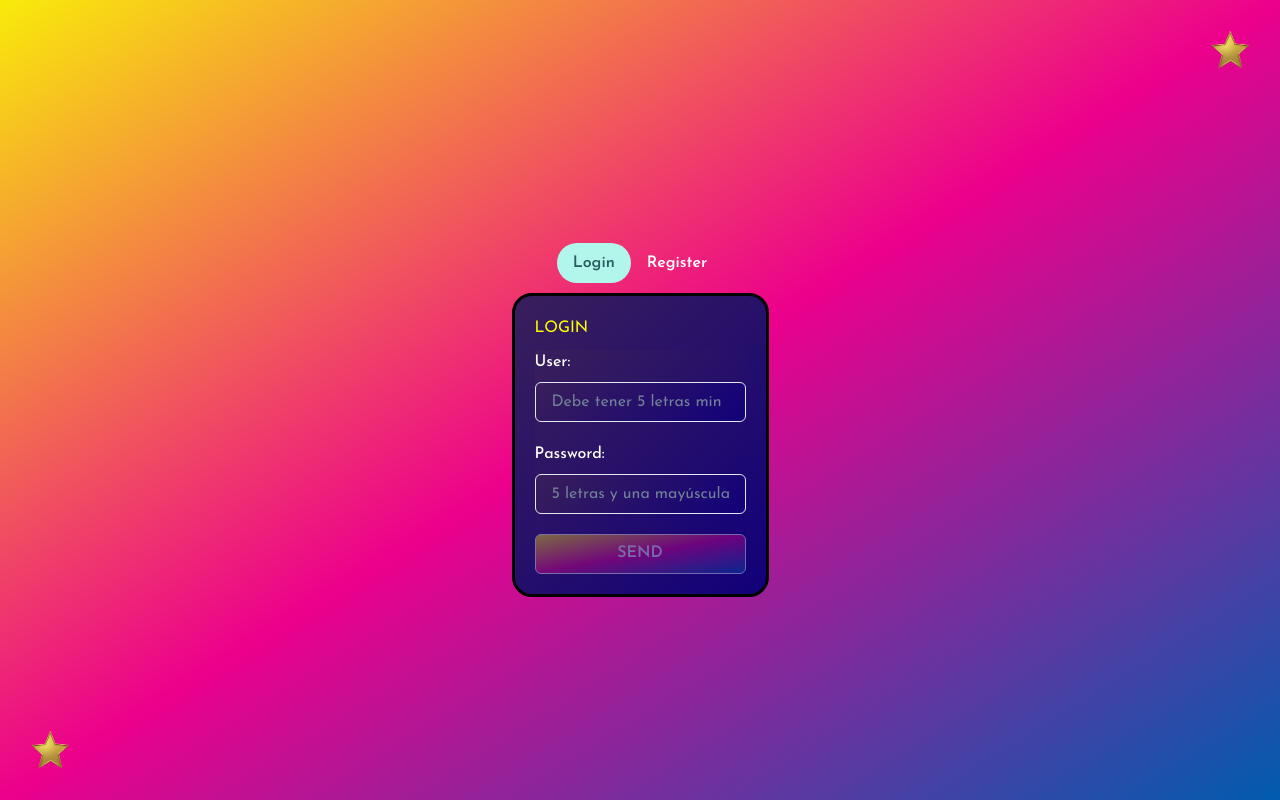
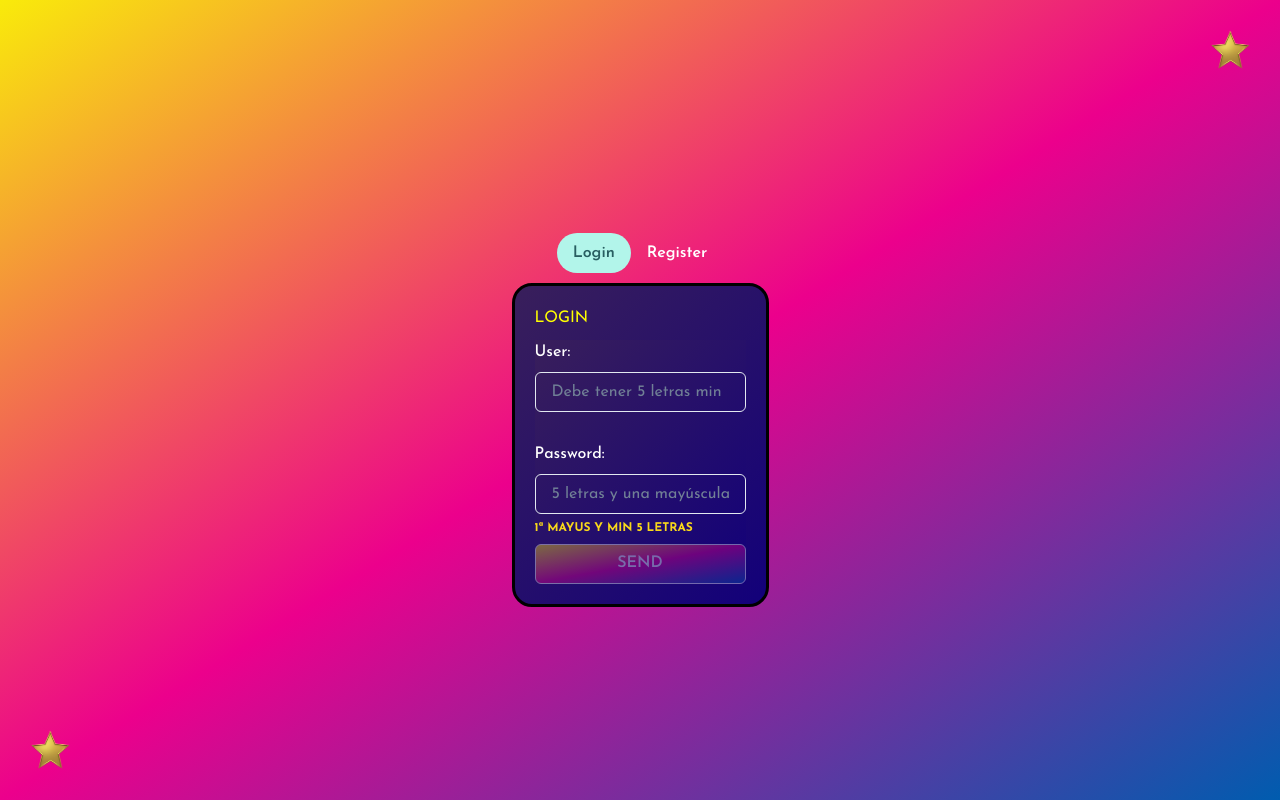
Before and after one commit to nsr2020/Project13_Front, a React (Vite) app: page / in a window 1280 px wide. Both pictures are taken after a click on the button "START". Built offline with nearby package versions, Linux system fonts and the light colour scheme.

Commit message:
change in login

```diff
--- a/src/components/StarPage/Forms/Login.jsx
+++ b/src/components/StarPage/Forms/Login.jsx
@@ -1,67 +1,74 @@
-import { Button, FormControl, FormLabel, Input, Stack, useToast } from '@chakra-ui/react';
-import {  useRef  } from "react";
+import { Button, FormControl, FormLabel, Input, Stack, useToast, Box, Text } from '@chakra-ui/react';
+import { useRef } from "react";
 import { useNavigate } from 'react-router';
 import { handleSubmitLogin } from '../../../reducer/StartPageReducer/startPage.action';
 
-
-
-const Login = ({dispatch, isLoadingLogin, isButtonDisabledLogin }) => {
+const Login = ({ dispatch, isLoadingLogin, isButtonDisabledLogin }) => {
     const toast = useToast();
     const navigate = useNavigate();
     const userNameRef = useRef(null);
     const passwordRef = useRef(null);
+
+    const handleChangeInputLogin = () => {
         const userName = userNameRef?.current?.value || "";
         const password = passwordRef?.current?.value || "";
         const isValidPassword = /^(?=.*[A-Z]).{5,}$/.test(password);
-
-    const handleChangeInputLogin = () => {
 
         if (userName.length >= 5 && isValidPassword) {
             dispatch({ type: "IS_LOGIN_BUTTON", payload: false });
         } else {
             dispatch({ type: "IS_LOGIN_BUTTON", payload: true });
-
         }
     };
+
     return (
         <>
             <Stack border='3px solid black' width="100%"
                 padding='var(--nsr-padding2)'
                 borderRadius='var(--nsr-bradius2)' gap="var(--nsr-gap1)"
-             background="linear-gradient(135deg, var(--nsr-color19), var(--nsr-color20))">
+                background="linear-gradient(135deg, var(--nsr-color19), var(--nsr-color20))"
+                pos="relative"
+            >
                 <h2 style={{ color: "var(--nsr-color2)" }}>LOGIN</h2>
                 <FormControl display="flex" flexDir="column" align="center"
                     background="linear-gradient(135deg, var(--nsr-color19), var(--nsr-color20))"
-             color="var(--nsr-color1)">
+                    color="var(--nsr-color1)" pos="relative">
+
                     <FormLabel htmlFor="userName">User: </FormLabel>
+                    <Box position="relative" width="100%">
                         <Input id="userName" type="text" placeholder='Debe tener 5 letras min'
-                 isRequired ref={userNameRef} onChange={handleChangeInputLogin}/>
-                 {(userName.length < 5 && userName !== "") && (
-                     <p style={{ color: "var(--nsr-color3)", fontWeight: "bold",
-                        marginTop:"var(--nsr-margin1)", fontSize:"11px" }}>Min 5 letras....</p>
-                 ) }
+                            isRequired ref={userNameRef} onChange={handleChangeInputLogin} />
+                        {(userNameRef?.current?.value.length < 5 && userNameRef?.current?.value !== "") && (
+                            <Text color="var(--nsr-color3)" fontWeight="bold"
+                                fontSize="11px" position="absolute" top="45px" left="0">
+                                MIN 5 LETRAS
+                            </Text>
+                        )}
+                    </Box>
 
-                 <FormLabel htmlFor="password" marginTop="var(--nsr-margin2)">Password: </FormLabel>
+                    <FormLabel htmlFor="password" marginTop="var(--nsr-margin3)">Password: </FormLabel>
+                    <Box position="relative" width="100%">
                         <Input id="password" type="password" placeholder='5 letras y una mayúscula' pattern="^(?=.*[A-Z]).{5,}$"
                             isRequired ref={passwordRef}
-                     onChange={()=>{
-                        handleChangeInputLogin()
-                        }} />
-                    {((!isValidPassword && password !== "")) && (
-                    <p style={{ color: "var(--nsr-color3)", fontWeight: "bold", fontSize: "12px", marginTop: "var(--nsr-margin1)" }}>
-                       1ª mayúscula y min 5 letras...
-                    </p>
+                            onChange={handleChangeInputLogin} />
+                        {((!(/^(?=.*[A-Z]).{5,}$/.test(passwordRef?.current?.value)) && passwordRef?.current?.value !== "")) && (
+                            <Text color="var(--nsr-color3)" fontWeight="bold" fontSize="12px"
+                                position="absolute" top="45px" left="0">
+                                1ª MAYUS Y MIN 5 LETRAS
+                            </Text>
                         )}
+                    </Box>
+
                     <Button
                         bgGradient="linear(to-br, #f9eb0a, #ec008c, #005caf)"
-                     marginTop="var(--nsr-margin2)"
+                        marginTop="var(--nsr-margin3)"
                         color="var(--nsr-color1)"
                         _hover={{
                             transform: "scale(1.1)",
                             transition: "var(--nsr-transition)",
                         }}
-                     onClick={()=>{
-                         handleSubmitLogin(userName, password, toast, navigate, dispatch);
+                        onClick={() => {
+                            handleSubmitLogin(userNameRef?.current?.value, passwordRef?.current?.value, toast, navigate, dispatch);
                         }}
                         isDisabled={isButtonDisabledLogin}
                         isLoading={isLoadingLogin}
@@ -72,8 +79,8 @@ const Login = ({dispatch, isLoadingLogin, isButtonDisabledLogin }) => {
                     >SEND</Button>
                 </FormControl>
             </Stack>
-
         </>
     );
 };
+
 export default Login;
```
Lines whose indentation alone changed are shown as unchanged.
